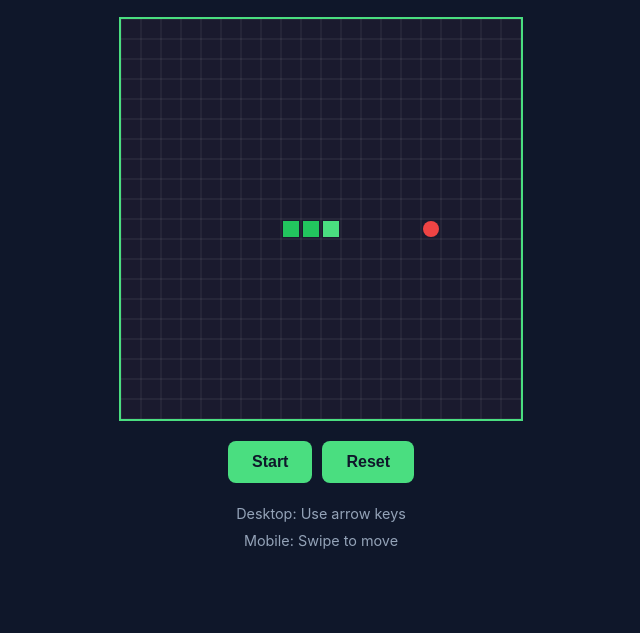
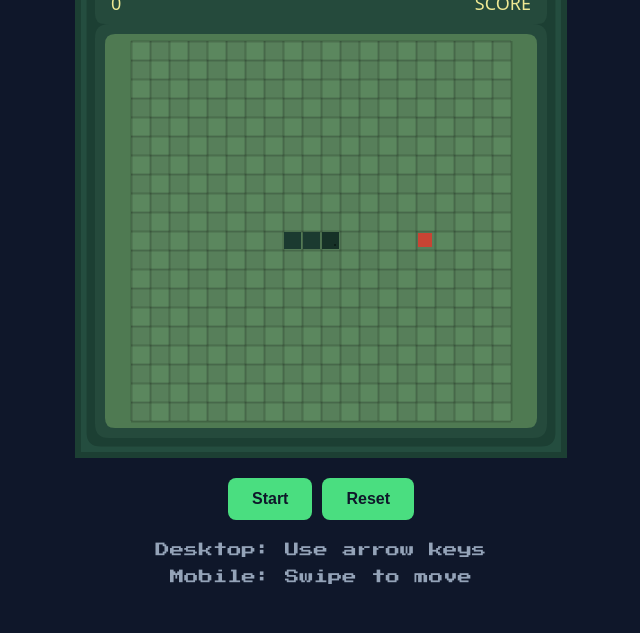
Before and after one commit to Moseaca/SNAKE, a website built with Vite: page index.html in a window 1280 px wide. Shown: the part 167-800 px from the top of the page, without its empty margins (319-959 px from the left). Built offline with nearby package versions, Linux system fonts and the light colour scheme.

Commit message:
style: retro LCD look (palette, frame, pixel font); renderer aggiornato

```diff
--- a/index.html
+++ b/index.html
@@ -6,6 +6,7 @@
   <meta name="theme-color" content="#0f172a">
   <link rel="manifest" href="/manifest.json">
   <link rel="icon" href="/favicon.svg">
+  <link href="https://fonts.googleapis.com/css2?family=Press+Start+2P&display=swap" rel="stylesheet">
   <title>Snake Game</title>
 </head>
 <body>
--- a/src/index.css
+++ b/src/index.css
@@ -5,7 +5,7 @@
 }
 
 body {
-  font-family: -apple-system, BlinkMacSystemFont, 'Segoe UI', Roboto, Oxygen, Ubuntu, Cantarell, sans-serif;
+  font-family: 'Press Start 2P', -apple-system, BlinkMacSystemFont, 'Segoe UI', Roboto, Oxygen, Ubuntu, Cantarell, sans-serif;
   background-color: #0f172a;
   color: #e2e8f0;
   display: flex;
@@ -33,11 +33,12 @@ h1 {
 }
 
 #game-canvas {
-  border: 2px solid #4ade80;
+  image-rendering: pixelated;
+  border: 6px solid #1c3f33;
   display: block;
   margin: 0 auto 20px;
   touch-action: none;
-  background-color: #1a1a2e;
+  background-color: #244d3f;
 }
 
 .controls {
--- a/src/simple-snake.ts
+++ b/src/simple-snake.ts
@@ -10,8 +10,21 @@ export interface GameState {
 }
 
 const GRID_SIZE = 20;
-const CELL_SIZE = 20;
-const INITIAL_SPEED = 200;
+const CELL_SIZE = 24; // base cell size for pixel look
+const INITIAL_SPEED = 180;
+
+// Retro palette
+const COL = {
+  bg: '#244d3f',
+  frame: '#1c3f33',
+  screenOuter: '#254a3c',
+  screenInner: '#4f7a52',
+  gridLine: 'rgba(0,0,0,0.18)',
+  snake: '#1b3a30',
+  snakeHead: '#163127',
+  apple: '#c84434',
+  score: '#efe993'
+};
 
 export function createGame(canvas: HTMLCanvasElement): GameState {
   const state: GameState = {
@@ -105,61 +118,122 @@ export function changeDirection(state: GameState, newDir: 'up' | 'down' | 'left'
 export function draw(canvas: HTMLCanvasElement, state: GameState): void {
   const ctx = canvas.getContext('2d')!;
 
-  // Clear canvas
-  ctx.fillStyle = '#1a1a2e';
-  ctx.fillRect(0, 0, canvas.width, canvas.height);
+  // Size and areas
+  const W = GRID_SIZE * CELL_SIZE;
+  const H = GRID_SIZE * CELL_SIZE;
+  const margin = Math.floor(CELL_SIZE * 0.6);
+  const headerH = Math.floor(CELL_SIZE * 1.6);
+  const screenX = margin;
+  const screenY = margin + headerH;
+  const screenW = W - margin * 2;
+  const screenH = H - margin * 2 - headerH;
 
-  // Draw grid lines (subtle)
-  ctx.strokeStyle = 'rgba(255, 255, 255, 0.1)';
-  ctx.lineWidth = 1;
-  for (let i = 0; i <= GRID_SIZE; i++) {
-    ctx.beginPath();
-    ctx.moveTo(i * CELL_SIZE, 0);
-    ctx.lineTo(i * CELL_SIZE, canvas.height);
-    ctx.stroke();
+  // Background
+  ctx.fillStyle = COL.bg;
+  ctx.fillRect(0, 0, W, H);
 
-    ctx.beginPath();
-    ctx.moveTo(0, i * CELL_SIZE);
-    ctx.lineTo(canvas.width, i * CELL_SIZE);
-    ctx.stroke();
+  // Frame
+  ctx.fillStyle = COL.frame;
+  roundRect(ctx, margin * 0.4, margin * 0.4, W - margin * 0.8, H - margin * 0.8, 14, true);
+
+  // Header
+  ctx.fillStyle = COL.screenOuter;
+  roundRect(ctx, margin, margin, screenW, headerH, 10, true);
+  ctx.fillStyle = COL.score;
+  ctx.font = '18px "Press Start 2P", system-ui, monospace';
+  ctx.textBaseline = 'middle';
+  ctx.textAlign = 'left';
+  ctx.fillText(String(state.score), margin + 16, margin + headerH / 2);
+  ctx.textAlign = 'right';
+  ctx.fillText('SCORE', W - margin - 16, margin + headerH / 2);
+
+  // Screen
+  ctx.fillStyle = COL.screenOuter;
+  roundRect(ctx, screenX, screenY, screenW, screenH, 14, true);
+  ctx.fillStyle = COL.screenInner;
+  roundRect(ctx, screenX + 10, screenY + 10, screenW - 20, screenH - 20, 10, true);
+
+  // Grid
+  const innerX = screenX + 10;
+  const innerY = screenY + 10;
+  const innerW = screenW - 20;
+  const innerH = screenH - 20;
+  const cell = Math.min(Math.floor(innerW / GRID_SIZE), Math.floor(innerH / GRID_SIZE));
+  const offsetX = innerX + Math.floor((innerW - cell * GRID_SIZE) / 2);
+  const offsetY = innerY + Math.floor((innerH - cell * GRID_SIZE) / 2);
+
+  // Subtle cells shading
+  for (let y = 0; y < GRID_SIZE; y++) {
+    for (let x = 0; x < GRID_SIZE; x++) {
+      ctx.fillStyle = (x + y) % 2 === 0 ? '#5b875e' : '#577f5a';
+      ctx.fillRect(offsetX + x * cell, offsetY + y * cell, cell, cell);
+    }
   }
 
-  // Draw snake
-  state.snake.forEach((segment, index) => {
-    ctx.fillStyle = index === 0 ? '#4ade80' : '#22c55e';
+  // Grid lines
+  ctx.strokeStyle = COL.gridLine;
+  ctx.lineWidth = 2;
+  for (let i = 0; i <= GRID_SIZE; i++) {
+    const gx = offsetX + i * cell + 0.5;
+    const gy = offsetY + i * cell + 0.5;
+    ctx.beginPath(); ctx.moveTo(gx, offsetY); ctx.lineTo(gx, offsetY + cell * GRID_SIZE); ctx.stroke();
+    ctx.beginPath(); ctx.moveTo(offsetX, gy); ctx.lineTo(offsetX + cell * GRID_SIZE, gy); ctx.stroke();
+  }
+
+  // Apple (red square)
+  ctx.fillStyle = COL.apple;
+  ctx.fillRect(
+    offsetX + state.food.x * cell + Math.floor(cell * 0.12),
+    offsetY + state.food.y * cell + Math.floor(cell * 0.12),
+    Math.floor(cell * 0.76),
+    Math.floor(cell * 0.76)
+  );
+
+  // Snake
+  state.snake.forEach((seg, idx) => {
+    ctx.fillStyle = idx === 0 ? COL.snakeHead : COL.snake;
     ctx.fillRect(
-      segment.x * CELL_SIZE + 2,
-      segment.y * CELL_SIZE + 2,
-      CELL_SIZE - 4,
-      CELL_SIZE - 4
+      offsetX + seg.x * cell + 1,
+      offsetY + seg.y * cell + 1,
+      cell - 2,
+      cell - 2
     );
+    // eye on head
+    if (idx === 0) {
+      ctx.fillStyle = '#0c1e17';
+      const eye = Math.max(2, Math.floor(cell * 0.12));
+      ctx.fillRect(offsetX + seg.x * cell + cell - eye - 4, offsetY + seg.y * cell + cell - eye - 4, eye, eye);
+    }
   });
 
-  // Draw food
-  ctx.fillStyle = '#ef4444';
-  ctx.beginPath();
-  ctx.arc(
-    state.food.x * CELL_SIZE + CELL_SIZE / 2,
-    state.food.y * CELL_SIZE + CELL_SIZE / 2,
-    CELL_SIZE / 2 - 2,
-    0,
-    Math.PI * 2
-  );
-  ctx.fill();
-
-  // Draw game over
+  // Game over overlay
   if (state.gameOver) {
-    ctx.fillStyle = 'rgba(0, 0, 0, 0.75)';
-    ctx.fillRect(0, 0, canvas.width, canvas.height);
-
-    ctx.fillStyle = '#ffffff';
-    ctx.font = 'bold 24px sans-serif';
+    ctx.fillStyle = 'rgba(0,0,0,0.5)';
+    roundRect(ctx, screenX, screenY, screenW, screenH, 14, true);
+    ctx.fillStyle = COL.score;
+    ctx.font = '16px "Press Start 2P", system-ui, monospace';
     ctx.textAlign = 'center';
     ctx.textBaseline = 'middle';
-    ctx.fillText('Game Over!', canvas.width / 2, canvas.height / 2 - 20);
-    ctx.font = '16px sans-serif';
-    ctx.fillText(`Score: ${state.score}`, canvas.width / 2, canvas.height / 2 + 20);
+    ctx.fillText('GAME OVER', W / 2, screenY + screenH / 2 - 12);
+    ctx.font = '12px "Press Start 2P", system-ui, monospace';
+    ctx.fillText(`SCORE ${state.score}`, W / 2, screenY + screenH / 2 + 16);
   }
+}
+
+function roundRect(ctx: CanvasRenderingContext2D, x: number, y: number, w: number, h: number, r: number, fill: boolean) {
+  const rr = Math.min(r, Math.floor(Math.min(w, h) / 2));
+  ctx.beginPath();
+  ctx.moveTo(x + rr, y);
+  ctx.lineTo(x + w - rr, y);
+  ctx.quadraticCurveTo(x + w, y, x + w, y + rr);
+  ctx.lineTo(x + w, y + h - rr);
+  ctx.quadraticCurveTo(x + w, y + h, x + w - rr, y + h);
+  ctx.lineTo(x + rr, y + h);
+  ctx.quadraticCurveTo(x, y + h, x, y + h - rr);
+  ctx.lineTo(x, y + rr);
+  ctx.quadraticCurveTo(x, y, x + rr, y);
+  ctx.closePath();
+  if (fill) ctx.fill();
 }
 
 export function reset(state: GameState): void {
```
